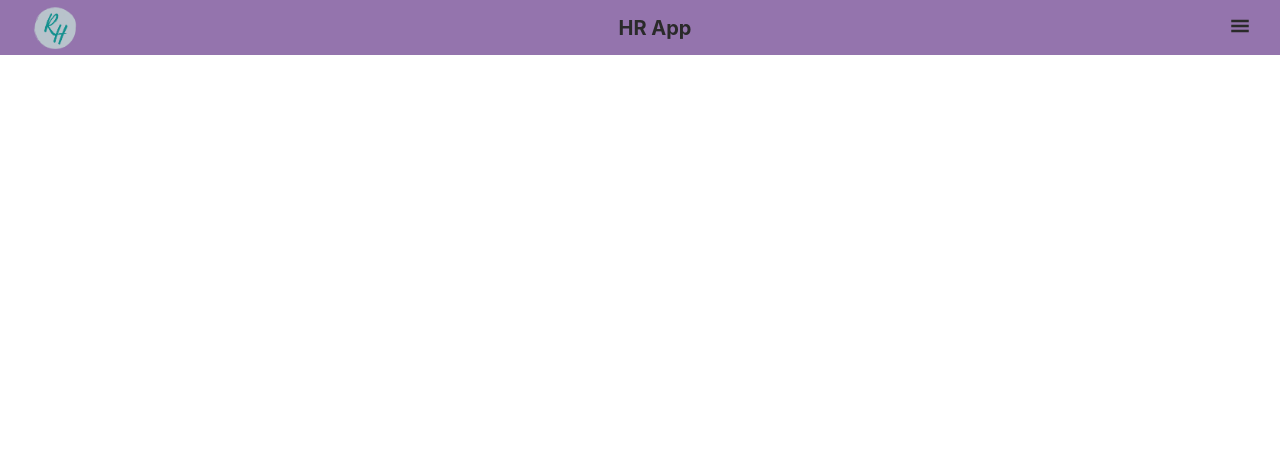
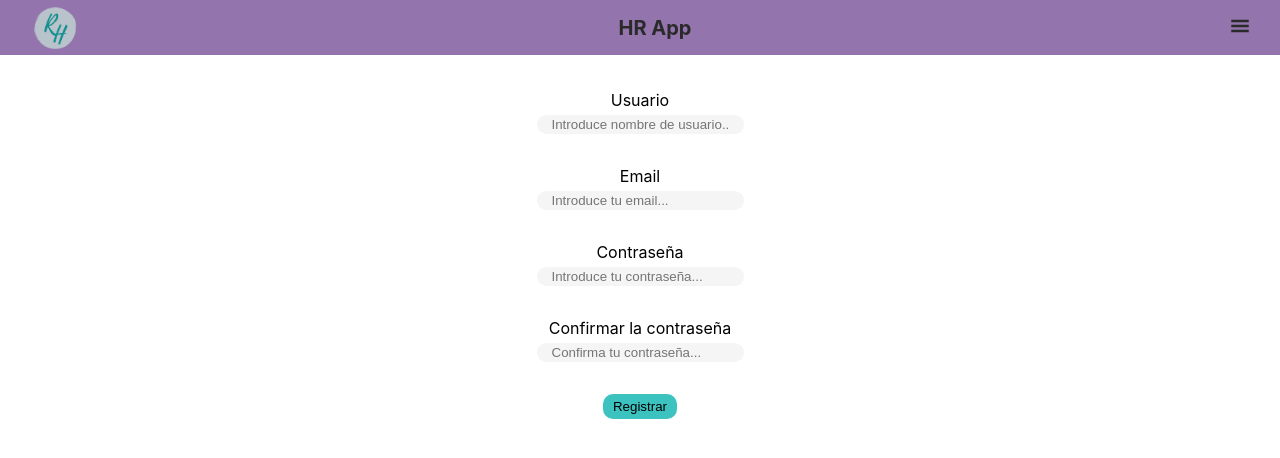
Before and after one commit to mihaelagheorghiu10/HRfullstack-front, a React (Create React App) app: page /register in a window 1280 px wide. Shown: the top 458 px of the page. Built offline with nearby package versions, Linux system fonts and the light colour scheme.

Commit message:
add registerPage with formik and yup, fix lang strings

```diff
--- a/src/Pages/LoginPage/LoginPage.jsx
+++ b/src/Pages/LoginPage/LoginPage.jsx
@@ -1,34 +1,31 @@
-import React, { useState } from "react";
-import styles from "./loginPage.module.css";
-import * as Yup from "yup";
-import { useFormik } from "formik";
+import React, { useState } from 'react'
+import styles from './loginPage.module.css'
+import * as Yup from 'yup'
+import { useFormik } from 'formik'
 
 const LoginPage = () => {
-  const [email, setEmail] = useState("");
-  const [password, setPassword] = useState("");
-
   let loginSchema = Yup.object().shape({
     email: Yup.string()
-      .email("No es un email válido")
-      .required("Campo obligatorio"),
+      .email('No es un email válido')
+      .required('Campo obligatorio'),
     password: Yup.string()
-      .min(8, "El número mínimo de caracteres es 8")
-      .max(30, "El número maximo de caracteres es 30")
-      .required("Campo obligatorio"),
-  });
+      .min(8, 'El número mínimo de caracteres es 8')
+      .max(30, 'El número maximo de caracteres es 30')
+      .required('Campo obligatorio'),
+  })
 
   const formik = useFormik({
     initialValues: {
-      email: email,
-      password: password,
+      email: '',
+      password: '',
     },
     validationSchema: loginSchema,
     /*-------------------------------- SUBMIT ---------------------------------------------------*/
     onSubmit: (values) => {
-      console.log(values);
-      window.localStorage.setItem("login", JSON.stringify(values));
+      console.log(values)
+      window.localStorage.setItem('login', JSON.stringify(values))
     },
-  });
+  })
 
   return (
     <form className={styles.mainContainer} onSubmit={formik.handleSubmit}>
@@ -38,7 +35,7 @@ const LoginPage = () => {
           type="text"
           id="email"
           name="email"
-          placeholder="Input your email..."
+          placeholder="Introduce tu email..."
           className={styles.formInput}
           value={formik.values.email}
           onChange={formik.handleChange}
@@ -48,12 +45,12 @@ const LoginPage = () => {
         ) : null}
       </div>
       <div>
-        <label htmlFor="password">Password</label>
+        <label htmlFor="password">Contraseña</label>
         <input
           type="password"
           id="password"
           name="password"
-          placeholder="Input your password..."
+          placeholder="Introduce tu contraseña..."
           className={styles.formInput}
           value={formik.values.password}
           onChange={formik.handleChange}
@@ -66,7 +63,7 @@ const LoginPage = () => {
         Login
       </button>
     </form>
-  );
-};
+  )
+}
 
-export default LoginPage;
+export default LoginPage
--- a/src/Pages/RegisterPage/RegisterPage.jsx
+++ b/src/Pages/RegisterPage/RegisterPage.jsx
@@ -1,7 +1,117 @@
-import React from "react";
+import React, { useState } from 'react'
+import styles from './registerPage.module.css'
+import * as Yup from 'yup'
+import { useFormik } from 'formik'
 
 const RegisterPage = () => {
-  return <div>RegisterPage</div>;
-};
+  let registerSchema = Yup.object().shape({
+    username: Yup.string()
+      .min(8, 'El número mínimo de caracteres es 8')
+      .max(30, 'El número maximo de caracteres es 50')
+      .required('Campo obligatorio'),
+    email: Yup.string()
+      .email('No es un email válido')
+      .required('Campo obligatorio'),
+    password: Yup.string()
+      .min(8, 'El número mínimo de caracteres es 8')
+      .max(30, 'El número maximo de caracteres es 30')
+      .required('Campo obligatorio'),
+    confirmPassword: Yup.string()
+      .oneOf([Yup.ref('password')], 'La contraseña debe coincidir!')
+      //.when('password', {
+      // is: (value) => (value && value.length > 0 ? true : false),
+      //  then: () =>
+      //    Yup.string().oneOf(
+      //[Yup.ref('password')],
+      // 'La contraseña debe coincidir!',
+      // ),
+      // })
+      .required('Campo obligatorio'),
+  })
+  const formik = useFormik({
+    initialValues: {
+      username: '',
+      email: '',
+      password: '',
+      confirmPassword: '',
+    },
+    validationSchema: registerSchema,
+    /*-------------------------------- SUBMIT ---------------------------------------------------*/
+    onSubmit: (values) => {
+      console.log(values)
+      window.localStorage.setItem('register', JSON.stringify(values))
+    },
+  })
 
-export default RegisterPage;
+  return (
+    <form className={styles.formContainer} onSubmit={formik.handleSubmit}>
+      <div>
+        <label htmlFor="username">Usuario</label>
+        <input
+          type="text"
+          id="username"
+          name="username"
+          placeholder="Introduce nombre de usuario..."
+          className={styles.formInput}
+          value={formik.values.username}
+          onChange={formik.handleChange}
+        />
+        {formik.errors.username ? (
+          <div className={styles.errorToast}>{formik.errors.username}</div>
+        ) : null}
+      </div>
+      <div>
+        <label htmlFor="email">Email</label>
+        <input
+          type="text"
+          id="email"
+          name="email"
+          placeholder="Introduce tu email..."
+          className={styles.formInput}
+          value={formik.values.email}
+          onChange={formik.handleChange}
+        />
+        {formik.errors.email ? (
+          <div className={styles.errorToast}>{formik.errors.email}</div>
+        ) : null}
+      </div>
+      <div>
+        <label htmlFor="password">Contraseña</label>
+        <input
+          type="password"
+          id="password"
+          name="password"
+          placeholder="Introduce tu contraseña..."
+          className={styles.formInput}
+          value={formik.values.password}
+          onChange={formik.handleChange}
+        />
+        {formik.errors.password ? (
+          <div className={styles.errorToast}>{formik.errors.password}</div>
+        ) : null}
+      </div>
+      <div>
+        <label htmlFor="confirmPassword">Confirmar la contraseña</label>
+        <input
+          type="password"
+          id="confirmPassword"
+          name="confirmPassword"
+          placeholder="Confirma tu contraseña..."
+          className={styles.formInput}
+          value={formik.values.confirmPassword}
+          onChange={formik.handleChange}
+        />
+        {formik.errors.confirmPassword ? (
+          <div className={styles.errorToast}>
+            {formik.errors.confirmPassword}
+          </div>
+        ) : null}
+      </div>
+      <button className={styles.submitBtn} type="submit">
+        Registrar
+      </button>
+    </form>
+  )
+}
+
+export default RegisterPage
--- a/src/Pages/RegisterPage/registerPage.module.css
+++ b/src/Pages/RegisterPage/registerPage.module.css
@@ -0,0 +1,30 @@
+.formContainer {
+    padding-top: 90px;
+    display: flex;
+    flex-direction: column;
+    align-items: center;
+    gap: 2em;
+  }
+  .formContainer div {
+    display: flex;
+    flex-direction: column;
+  }
+  .formInput {
+    border-radius: 10px;
+    border: none;
+    padding: 2px 15px;
+    background-color: #f5f5f5;
+    width: 100%;
+    margin-top: 5px;
+  }
+
+  .submitBtn {
+    border-radius: 10px;
+    border: none;
+    padding: 5px 10px;
+    background-color: #3cc2bf;
+  }
+
+  .errorToast {
+    color: crimson;
+  }
```
